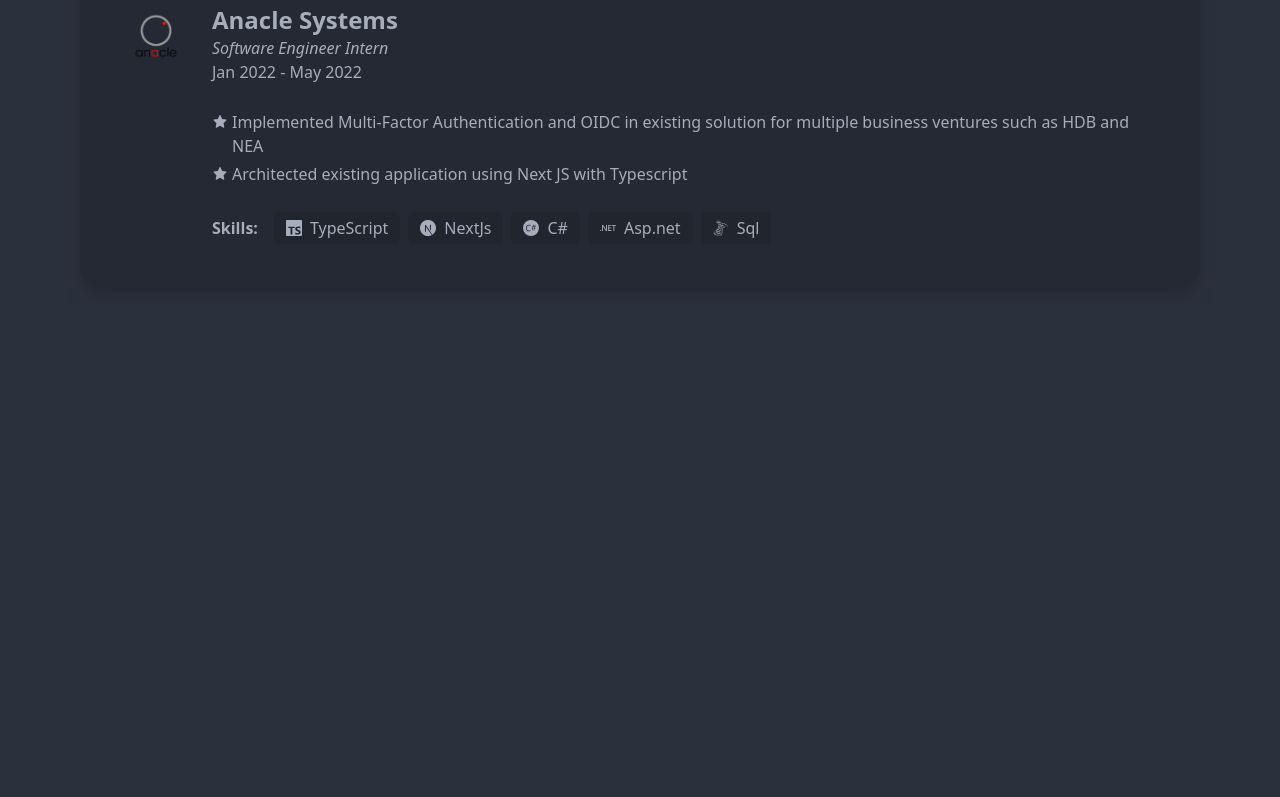
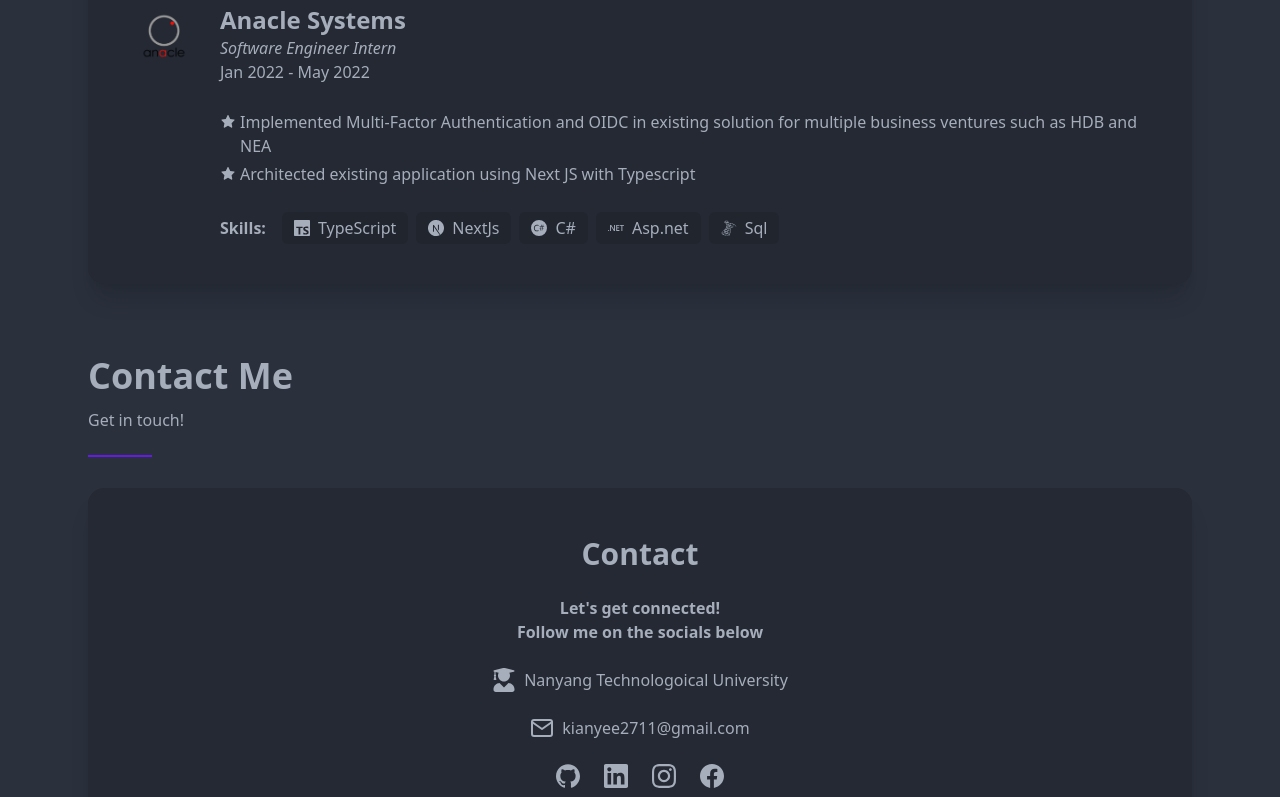
Before and after one commit to k1any33/personal-site, a Next.js app: page / in a window 1280 px wide. Shown: the part 2000-2797 px from the top of the page. Before the commit the page ends 2304 px from the top, so only its background shows below. Built offline with nearby package versions, Linux system fonts and the light colour scheme.

Commit message:
feat(contact): add contact page

```diff
--- a/src/components/Card/index.tsx
+++ b/src/components/Card/index.tsx
@@ -7,7 +7,6 @@
 const Card = ({ children }: Props) => {
   return (
     <div className="card w-full bg-base-200 py-4 px-3 shadow-xl">
-      <h2 className="card-title p-2 text-3xl md:px-8">Internships</h2>
       {children}
     </div>
   )
--- /dev/null
+++ b/src/components/Contact.tsx
@@ -0,0 +1,43 @@
+import { SiFacebook, SiGithub, SiInstagram, SiLinkedin } from 'react-icons/si'
+import { SocialMediaLinks } from '../utils/socialMedia.enum'
+import Card from './Card'
+import Container from './container'
+import Header from './header'
+import { FaUserGraduate } from 'react-icons/fa'
+import { FiMail } from 'react-icons/fi'
+import { ScrollLinkId } from '../utils/scrollLinkId.enum'
+
+const Contact = () => {
+  return (
+    <Container scrollLinkId={ScrollLinkId.Contact}>
+      <Header title="Contact Me" description="Get in touch!" />
+      <Card>
+        <div className="mx-20 flex flex-col items-center justify-center gap-y-6 py-8">
+          <h2 className="card-title text-3xl">Contact</h2>
+          <p className="text-center font-semibold">
+            Let&apos;s get connected! <br />
+            Follow me on the socials below
+          </p>
+          <div className="flex items-center">
+            <FaUserGraduate size={24} className="mr-2" />
+            <h4>Nanyang Technologoical University</h4>
+          </div>
+          <div className="flex items-center">
+            <FiMail size={24} className="mr-2" />
+            <h4>{SocialMediaLinks.Email}</h4>
+          </div>
+
+          <div className="flex gap-x-6">
+            <SiGithub size={24} />
+            <SiLinkedin size={24} />
+            <SiInstagram size={24} />
+            <SiFacebook size={24} />
+          </div>
+        </div>
+      </Card>
+      <h2 className="my-10 text-center">Copyright &copy; 2022 Lim Kian Yee</h2>
+    </Container>
+  )
+}
+
+export default Contact
--- a/src/components/Landing.tsx
+++ b/src/components/Landing.tsx
@@ -1,5 +1,5 @@
 import Image from 'next/image'
-import React from 'react'
+import { animateScroll as scroll } from 'react-scroll'
 import { SiGithub, SiLinkedin } from 'react-icons/si'
 import { ScrollLinkId } from '../utils/scrollLinkId.enum'
 import ProfilePhoto from '../../public/images/profile.png'
@@ -37,7 +37,12 @@
             }
           />
         </div>
-        <button className="btn btn-primary">Contact Me</button>
+        <button
+          className="btn btn-primary"
+          onClick={() => scroll.scrollToBottom()}
+        >
+          Contact Me
+        </button>
       </div>
     </div>
   )
--- a/src/components/Work.tsx
+++ b/src/components/Work.tsx
@@ -14,6 +14,7 @@
         description="Internships and Work Experiences"
       />
       <Card>
+        <h2 className="card-title p-2 text-3xl md:px-8">Internships</h2>
         {WorkExperienceData.map((workExperience) => {
           return (
             <WorkCard
--- a/src/components/container/index.tsx
+++ b/src/components/container/index.tsx
@@ -5,7 +5,7 @@
 
 const Container = ({ children, scrollLinkId }: Props) => {
   return (
-    <div id={scrollLinkId} className="mt-5 md:py-5 md:px-4 lg:px-20">
+    <div id={scrollLinkId} className="mx-2 mt-5 md:py-5 md:px-4 lg:px-20">
       {children}
     </div>
   )
--- a/src/components/nav/Navbar.tsx
+++ b/src/components/nav/Navbar.tsx
@@ -22,6 +22,10 @@
     {
       text: 'Work Experiences',
       scrollLink: ScrollLinkId.Work,
+    },
+    {
+      text: 'Contact',
+      scrollLink: ScrollLinkId.Contact,
     },
   ]
 
--- a/src/pages/index.tsx
+++ b/src/pages/index.tsx
@@ -1,5 +1,6 @@
 import type { NextPage } from 'next'
 import AboutMe from '../components/AboutMe'
+import Contact from '../components/Contact'
 import Landing from '../components/Landing'
 import Navbar from '../components/nav/Navbar'
 import Work from '../components/Work'
@@ -13,6 +14,7 @@
       <Landing />
       <AboutMe />
       <Work />
+      <Contact />
     </>
   )
 }
--- a/src/utils/scrollLinkId.enum.ts
+++ b/src/utils/scrollLinkId.enum.ts
@@ -2,4 +2,5 @@
   Landing = 'landing',
   AboutMe = 'aboutMe',
   Work = 'work',
+  Contact = 'contact',
 }
--- a/src/utils/socialMedia.enum.ts
+++ b/src/utils/socialMedia.enum.ts
@@ -3,5 +3,5 @@
   LinkedIn = 'https://www.linkedin.com/in/kian-yee-lim-84428921b/',
   Facebook = 'https://www.facebook.com/lim.kianyee/',
   Instagram = 'https://www.instagram.com/_kianyee/',
-  Email = 'kianyee.lim@hotmail.com',
+  Email = 'kianyee2711@gmail.com',
 }
```
